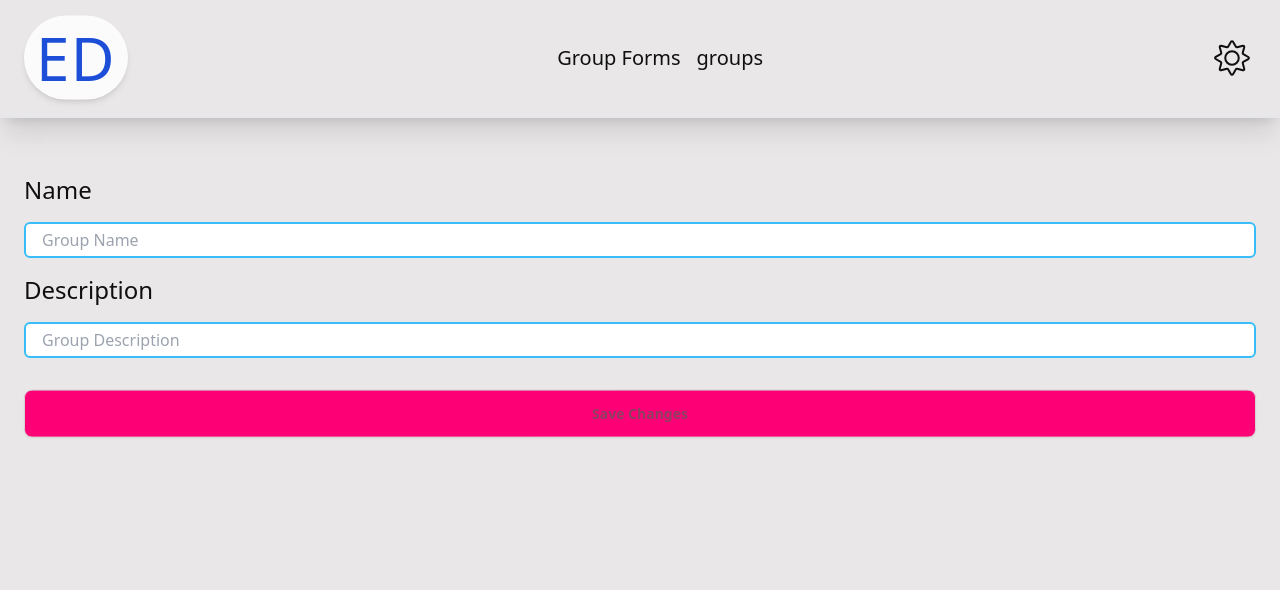
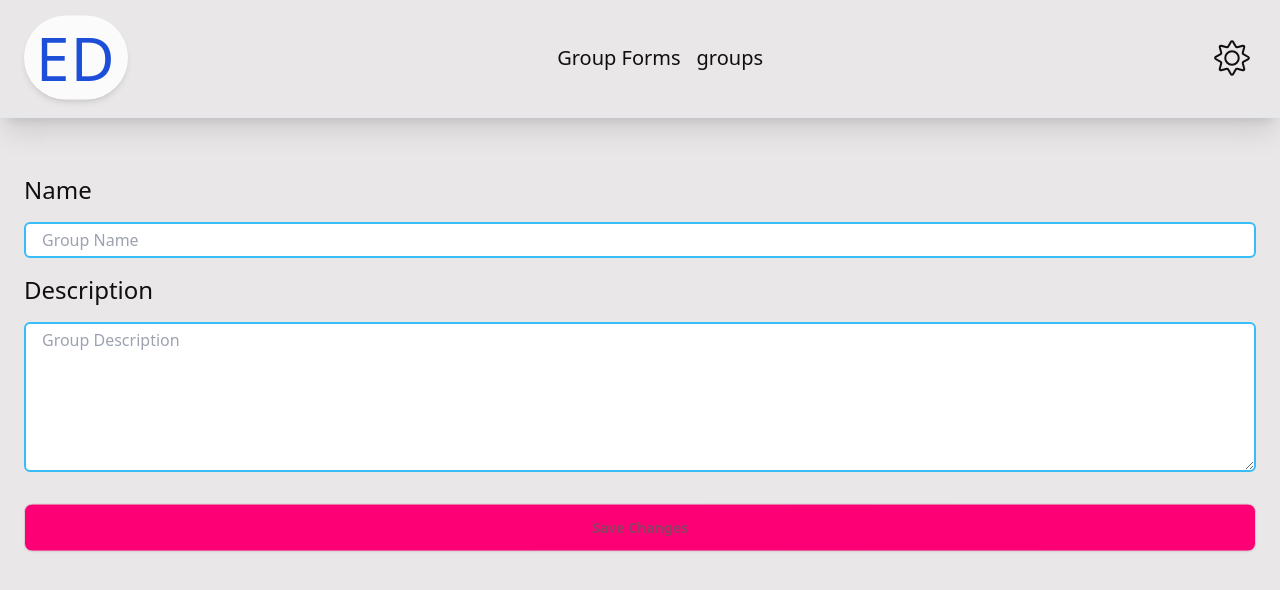
Before and after one commit to EzzEldienMohsen/groups, a React (Create React App) app: page /edit-group/1 in a window 1280 px wide. Shown: the top 590 px of the page. Built offline with nearby package versions, Linux system fonts and the light colour scheme.

Commit message:
form check

```diff
--- a/src/pages/EditGroupForm.js
+++ b/src/pages/EditGroupForm.js
@@ -41,11 +41,12 @@ const navigate = useNavigate();
       />
       <FormRow
         name="description"
-        type="text"
+        type="textarea"
         value={group.description}
         handleChange={handleChange}
         placeHolder="Group Description"
         textColor="text-primary"
+        height="150px"
       />
       <button
         type="submit"
```
